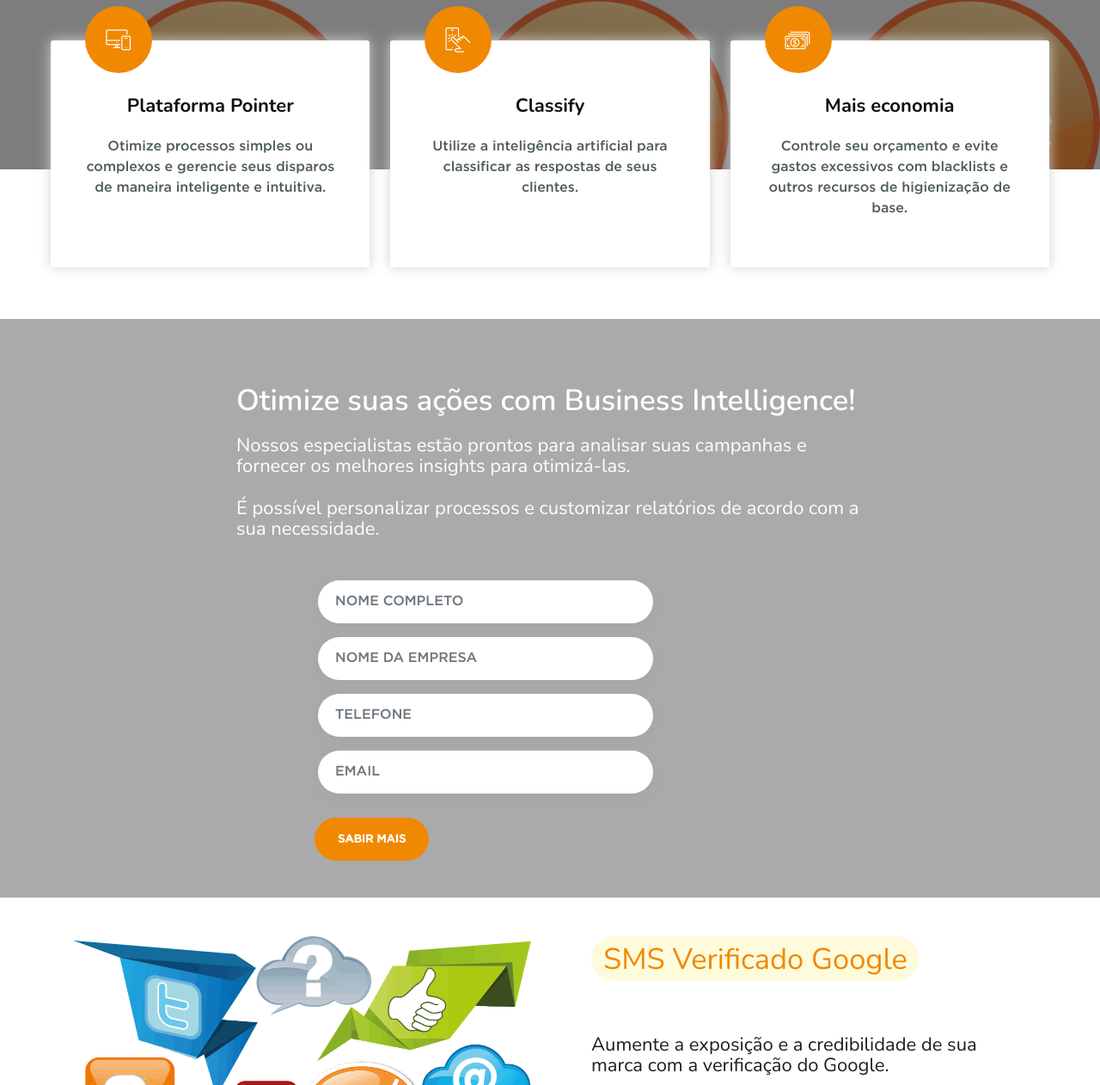
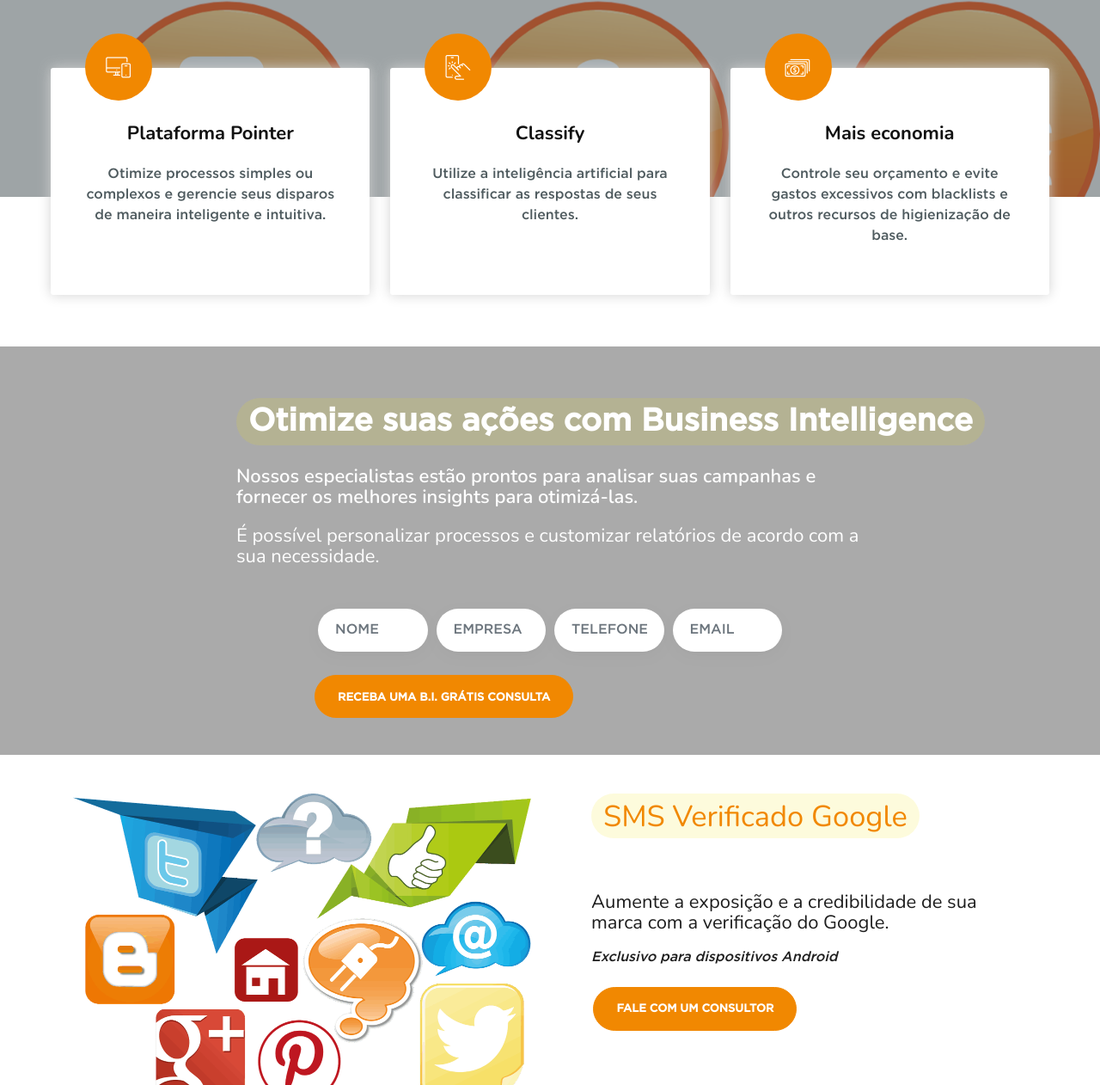
Before and after one commit to david-victor-k/david-victor-k.github.io, a plain HTML site: page index.html in a window 1280 px wide. Shown: the part 767-2029 px from the top of the page at 86% size. Drawn offline with nearby package versions, Linux system fonts and the light colour scheme; files whose address does not match are found by name.

Commit message:
create github pages

```diff
--- a/assets/mobirise/css/mbr-additional.css
+++ b/assets/mobirise/css/mbr-additional.css
@@ -1225,7 +1225,7 @@ a {
   border-radius: 10rem;
   padding: 8px 14px 6px 14px;
   color: #ffffff;
-  background-color: rgba(0, 0, 0, 0.15);
+  background-color: rgba(241, 227, 21, 0.15);
 }
 .cid-s3pVEjsTSt .badge.display-4 {
   font-size: 11px;
@@ -1304,7 +1304,7 @@ a {
 .cid-s3pVEjsTSt .badge,
 .cid-s3pVEjsTSt .badge_wrap {
   color: #ffffff;
-  text-align: left;
+  text-align: center;
 }
 .cid-s3pVEjsTSt DIV {
   text-align: left;
--- a/index.html
+++ b/index.html
@@ -117,14 +117,14 @@
 
 
 
-    <div class="mbr-overlay" style="opacity: 0.6; background-color: rgb(51, 51, 51);">
+    <div class="mbr-overlay" style="opacity: 0.5; background-color: rgb(79, 91, 95);">
     </div>
 
     <div class="container">
         <div class="media-container-row">
             <div class="mb-4 content-container col-md-10">
-                <h1 class="mbr-section-title pb-3 mbr-fonts-style align-center display-1">Só com o Pontalsms você tem...</h1>
-
+                <h1 class="mbr-section-title pb-3 mbr-fonts-style align-center display-1"></h1>
+                <p class="mbr-text pb-3 mbr-fonts-style p-descr align-center display-1">Só com o Pontalsms você tem...</p>
             </div>
         </div>
     </div>
@@ -168,37 +168,35 @@
         <div class="row">
             <div class="col-lg-8 offset-lg-2">
                 <div class="badge_wrap align-center">
-
+                    <h5 class="badge mbr-bold mbr-fonts-style display-1">Otimize suas ações com Business Intelligence</h5>
                 </div>
-                <h3 class="mbr-fonts-style mbr-section-subtitle align-center mbr-light pt-3 display-2"><div>Otimize suas ações com Business Intelligence!</div></h3>
-                <h4 class="mb-4 mbr-fonts-style align-center display-5">Nossos especialistas estão prontos para analisar suas campanhas e fornecer os melhores insights para otimizá-las. <br><br> É possível personalizar processos e customizar relatórios de acordo com a sua necessidade.</h4>
+                <h3 class="mbr-fonts-style mbr-section-subtitle align-center mbr-light pt-3 display-5">Nossos especialistas estão prontos para analisar suas campanhas e fornecer os melhores insights para otimizá-las.&nbsp;</h3>
+                <h4 class="mb-4 mbr-fonts-style align-center display-5">É possível personalizar processos e customizar relatórios de acordo com a sua necessidade.<br></h4>
 
             </div>
             <div class="col-md-6 offset-md-3">
                 <div class="input-form">
                     <div class="form pb-3" data-form-type="formoid">
 <!--Formbuilder Form-->
-<form action="https://mobirise.com/" method="POST" class="mbr-form form-with-styler" data-form-title="My Mobirise Form"><input type="hidden" name="email" data-form-email="true" value="LSw4OzQc86ZEZve+yJORQpSFLOFzPC2F4VaNko2bArcMQZXbUkmVtQVioNyOIosnSubJgvSrra/VRnQYIPqUKVRDAI5sR72Tal7cpCKndcl+LHnttrsbrHUtM2ijBAHG.e7wi/6L8QqpyV8JRwX1/Ipo/vSmSJpAsHkqzch4DpiDYTmIeg5oXWl/I9EEDz5K+QrmX8sU9SnzN+wN+dPX2zGpI5wBAvnNlDw3ilXtKiphjKMp6DbYNNjdTTBlwJXW5">
+<form action="https://mobirise.com/" method="POST" class="mbr-form form-with-styler" data-form-title="My Mobirise Form"><input type="hidden" name="email" data-form-email="true" value="fEjv6HN2Xdtf6Da36hByZ9iXFfVOGJKUkab+lbpXGEKUjl2wLG408yu7FqWimV7WRfJMmfrFTbgguVvqzNxZZkAqc4CmqN3QHo0GZTtPRqlsidLJMgDARg2lrywh8cvv.ap9SYKGgQtFl1olrnxvYoqFaA76PkTu9iYuyS/F8dNLl4YeIGpQaPOgsXd8hAvwkGhuI/36RdP2pxSlV1j3WFmxh3vMXO3IuBgMTqdgcHihlsB6mElbxDejyUuelTwxn">
 <div class="form-row">
 <div hidden="hidden" data-form-alert="" class="alert alert-success col-12">Thanks for filling out the form!</div>
 <div hidden="hidden" data-form-alert-danger="" class="alert alert-danger col-12"> </div>
 </div>
 <div class="dragArea form-row">
-<div class="col-lg-12 col-md-12 col-sm-12 form-group" data-for="text">
-<input type="text" name="text" placeholder="NOME COMPLETO" data-form-field="text" required="required" class="form-control display-7" value="" id="text-form02-g">
+<div class="col-lg-3 col-md-12 col-sm-12 form-group" data-for="text">
+<input type="text" name="text" placeholder="NOME" data-form-field="text" required="required" class="form-control display-7" value="" id="text-form02-g">
 </div>
-<div class="col-lg-12 col-md-12 col-sm-12 form-group" data-for="text1" style="">
-<input type="text" name="text1" placeholder="NOME DA EMPRESA" data-form-field="text1" class="form-control display-7" required="required" value="" id="text1-form02-g">
+<div class="col-lg-3 col-md-12 col-sm-12 form-group" data-for="text1">
+<input type="text" name="text1" placeholder="EMPRESA" data-form-field="text1" required="required" class="form-control display-7" value="" id="text1-form02-g">
 </div>
-<div data-for="phone" class="col-lg-12 col-md-12 col-sm-12 form-group">
+<div data-for="phone" class="col-lg-3 col-md-12 col-sm-12 form-group" style="">
 <input type="tel" name="phone" placeholder="TELEFONE" data-form-field="phone" class="form-control display-7" required="required" pattern="[0-9]{3}-[0-9]{3}-[0-9]{4}" value="" id="phone-form02-g">
 </div>
-<div class="col-lg-12 col-md-12 col-sm-12 form-group" data-for="text2">
-<input type="text" name="text2" placeholder="EMAIL" data-form-field="text1" required="required" class="form-control display-7" value="" id="text2-form02-g">
+<div data-for="text2" class="col-lg-3 col-md-12 col-sm-12 form-group">
+<input type="text" name="text2" placeholder="EMAIL" data-form-field="text1" class="form-control display-7" required="required" value="" id="text2-form02-g">
 </div>
-<div class="col-lg-12 col-md-12 col-sm-12 mbr-section-btn">
-<button type="submit" class="btn btn-info display-4">SABIR MAIS</button>
-</div>
+<div class="col-lg-12 col-md-12 col-sm-12 mbr-section-btn"><button type="submit" class="btn btn-info display-4"> RECEBA UMA B.I. GRÁTIS CONSULTA </button></div>
 </div>
 </form><!--Formbuilder Form-->
 </div>
@@ -366,7 +364,7 @@
                 <h3 class="mbr-fonts-style mbr-offer mbr-white align-left display-4"></h3>
                 <div class="form-wrap" data-form-type="formoid">
 <!--Formbuilder Form-->
-<form action="https://mobirise.com/" method="POST" class="mbr-form form-with-styler" data-form-title="My Mobirise Form"><input type="hidden" name="email" data-form-email="true" value="3EluStD32lWz2HFtyjq39jzUDEdwjLvkymBgxRlKjkU7X5ldkUg4nUduq4xsO4T09IoMtTLzYKWPxzNyr/ZyCZNCUEDqlpBF2v8abX/o/afsJNT8RkdZ2gb58tysZ/oa.kiMHVEZb1+gvEwAVqthLRwfPkryxvnybMAvYFzH9yeIYaqYi2yDTJzGzKzjGMH1lTuCpAWsHZrmUqiIsRBAbOzNjfWApYoUJrgCTTsZLhYQMFEsTTN3WAQRUCJ9bmzp7">
+<form action="https://mobirise.com/" method="POST" class="mbr-form form-with-styler" data-form-title="My Mobirise Form"><input type="hidden" name="email" data-form-email="true" value="EgNL4qnWCEfR2yXuekmAWuqOOqWCNFINVQR+XrCWUt1iBnyWXz/BsJIWIOVrIFdoPqbbWzfxeGgAxCoNL+q50QlXF7+23RiOW1Nao7KHcspbkZBkNjqYbbKN9ReOHZ/4.miA4bhqO8eobhNbwFhhq3roKM8uPNH/LG7NtzY4TqO/GrrabGp+aQeQjebVxROZwJB4PCoZ84UX79AEyjlYN7r+VsMOrdc/eBDaBUPEnJl/FiIW6pY2X3RDAQzDXTzzE">
 <div class="row">
 <div hidden="hidden" data-form-alert="" class="alert alert-success col-12">Thanks for filling out the form!</div>
 <div hidden="hidden" data-form-alert-danger="" class="alert alert-danger col-12"> </div>
```
Also changed, not shown: 1 other file.
